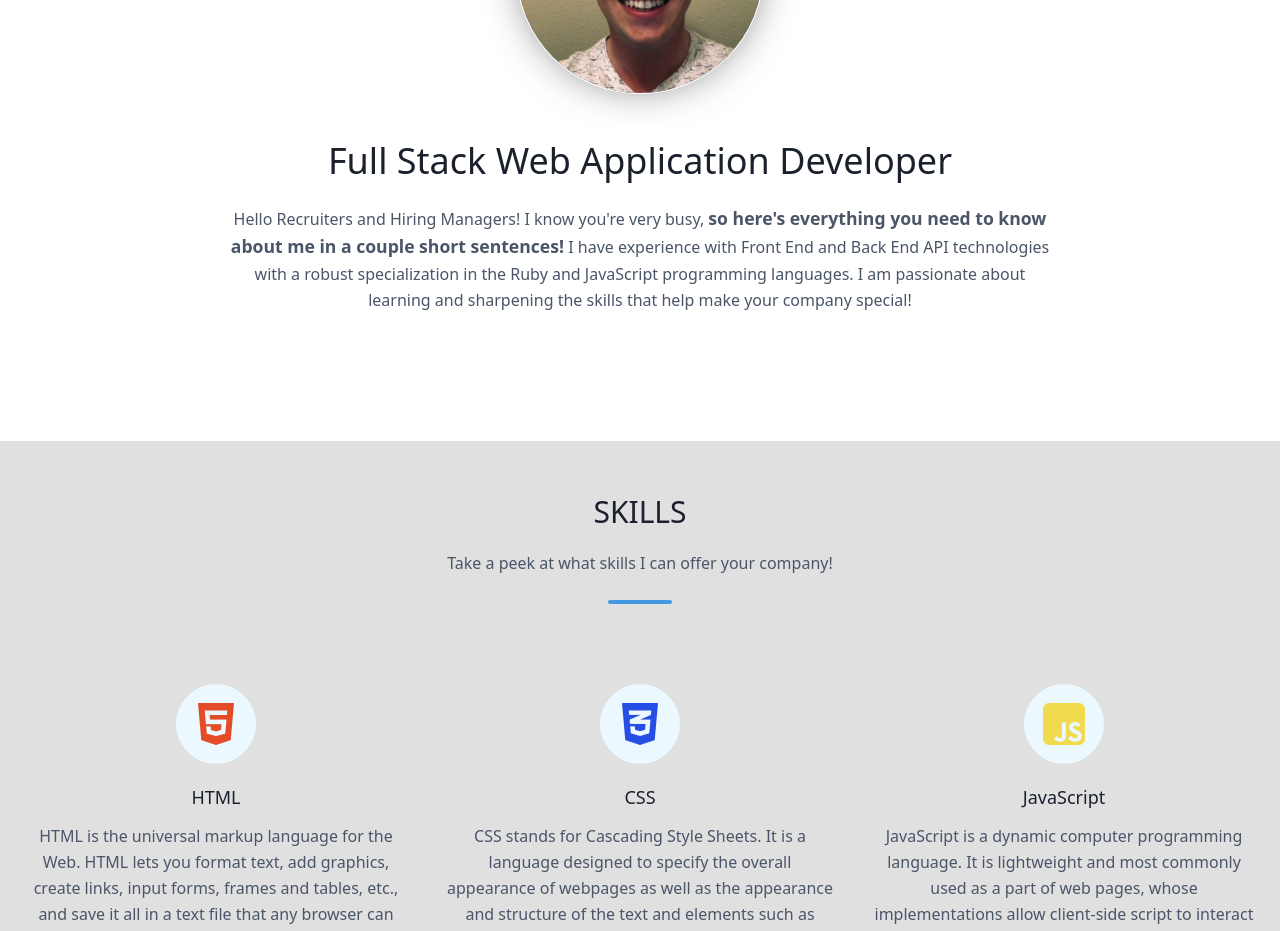
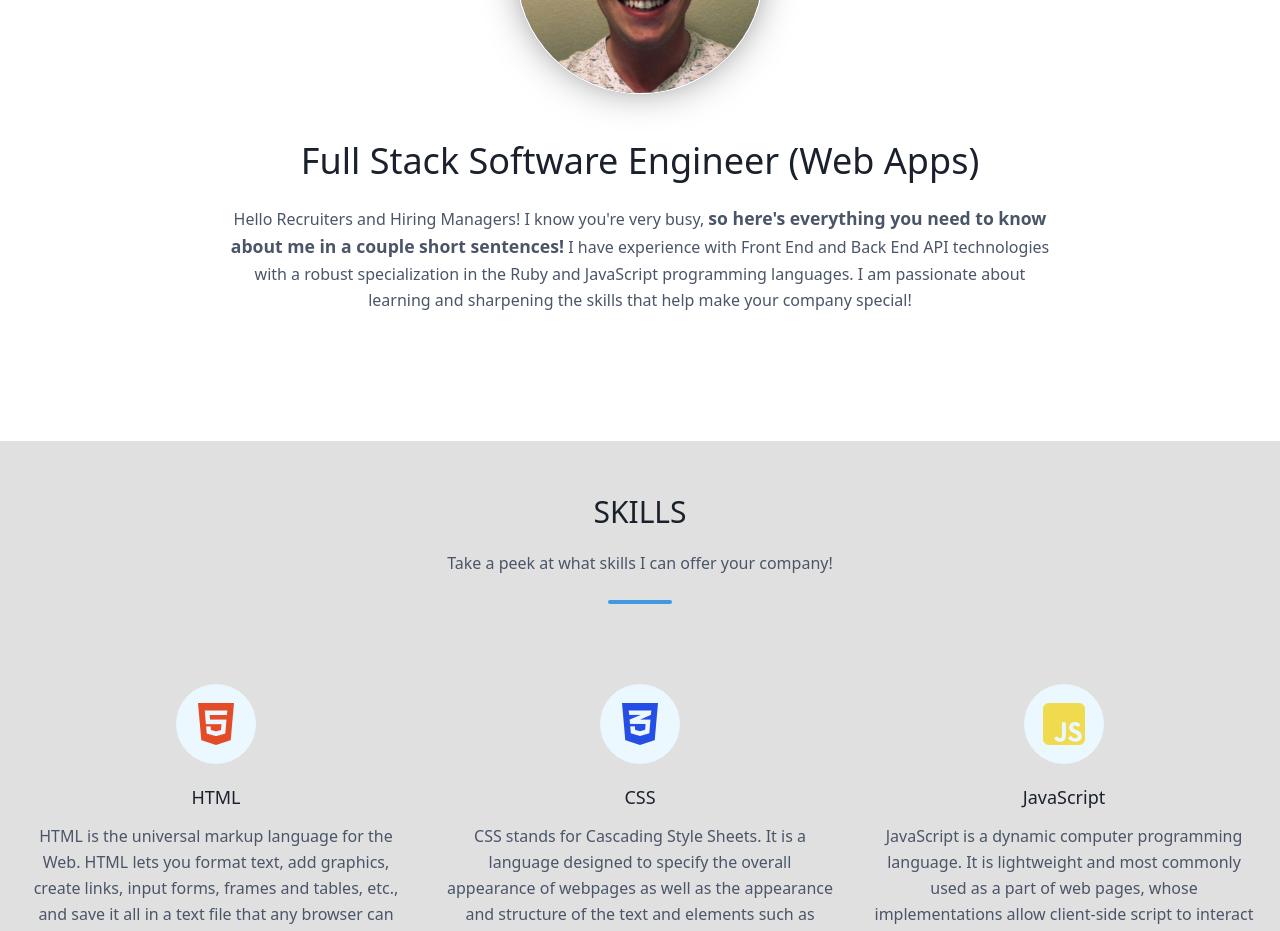
Before and after one commit to MatthewPalmer9/mrp-technologies, a React (Create React App) app: page / in a window 1280 px wide. Shown: the part 1000-1931 px from the top of the page. Built offline with nearby package versions, Linux system fonts and the light colour scheme; a web font is replaced by a local one.

Commit message:
Updating official displayed title.

```diff
--- a/src/Profile.js
+++ b/src/Profile.js
@@ -10,7 +10,7 @@
                 <div className="container mx-auto flex px-5 py-24 items-center justify-center flex-col">
                     <img className="profilePic lg:w-2/6 md:w-3/6 w-5/6 mb-10 object-cover object-center rounded" alt="hero" src={profile}></img>
                     <div className="text-center lg:w-2/3 w-full">
-                    <h1 className="title-font sm:text-4xl text-3xl mb-4 font-medium text-gray-900">Full Stack Web Application Developer</h1>
+                    <h1 className="title-font sm:text-4xl text-3xl mb-4 font-medium text-gray-900">Full Stack Software Engineer (Web Apps)</h1>
                     <p className="mb-8 leading-relaxed">Hello Recruiters and Hiring Managers! I know you're very busy, <span className="highlighter">so here's everything you need to know about me in a couple short sentences!</span> I have experience with Front End and Back End API technologies with a robust specialization in the Ruby and JavaScript programming languages. I am passionate about learning and sharpening the skills that help make your company special! </p>
                     </div>
                 </div>
```
